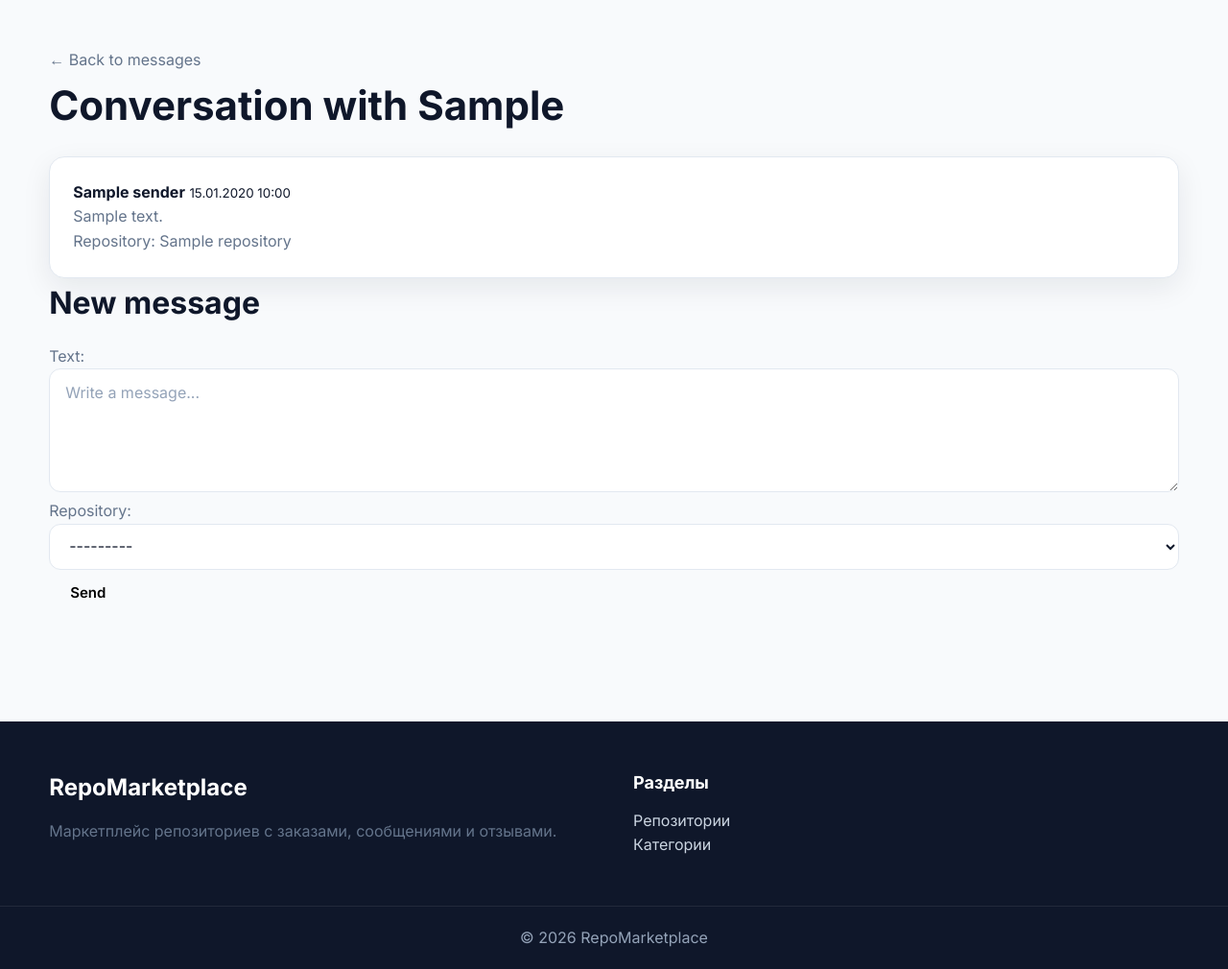
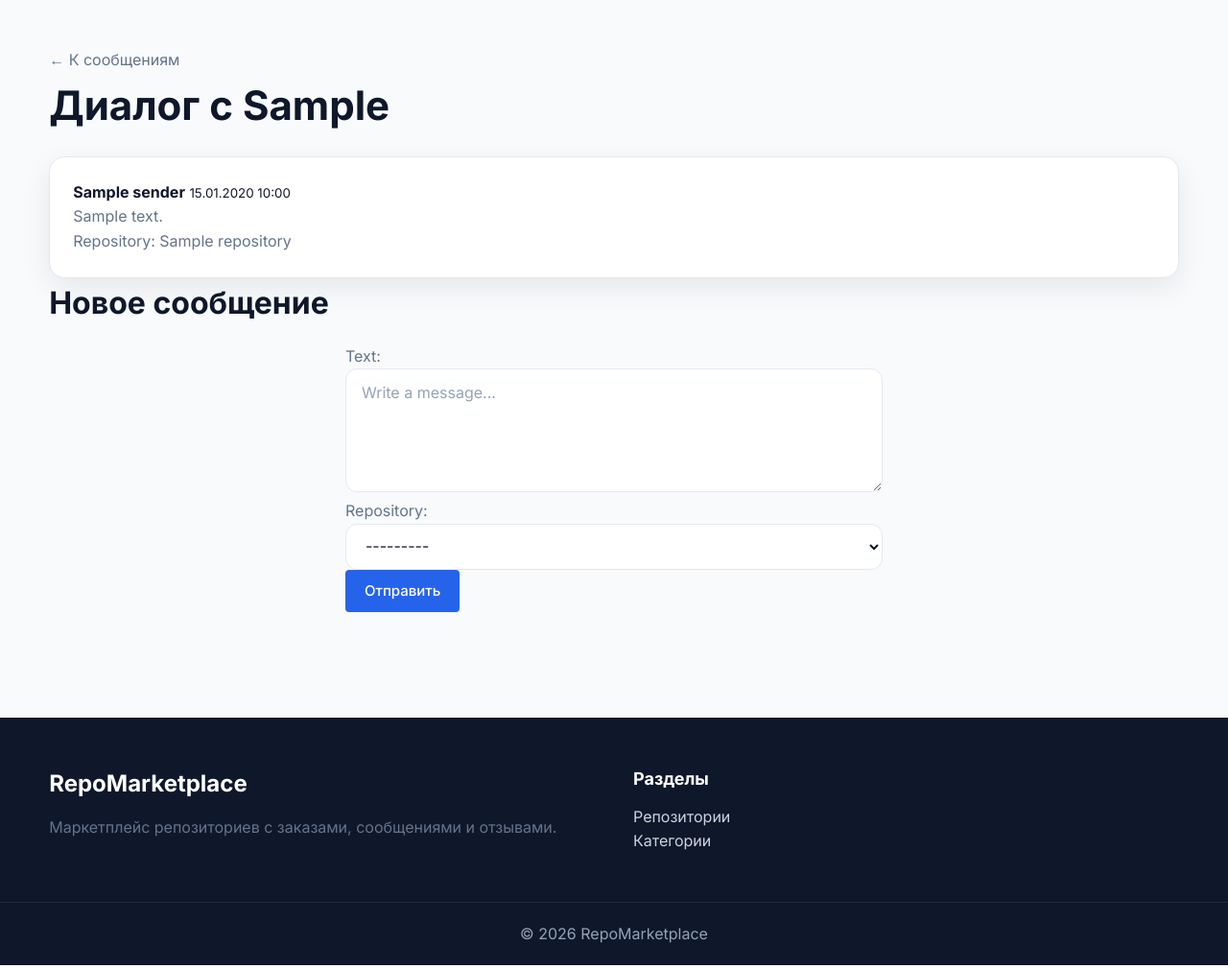
Before and after one commit to arlekino0o/RepoMarketplace, a Django app: template marketplace/templates/marketplace/message_conversation.html in a window 1280 px wide. Shown: the part 73-1083 px from the top of the page at 96% size. Run offline with Django 5.2, Linux system fonts and the light colour scheme; tables that the repository leaves empty hold one stand-in row (values such as "Sample post"); the template is opened without the code that fills it: values that come from a table or form of the project are taken from there, most other values are stand-ins (such as "Sample title", 1, 10 or a date in 2020).

Commit message:
Polish remaining pages with Greenmoon UI

```diff
--- a/marketplace/templates/marketplace/message_conversation.html
+++ b/marketplace/templates/marketplace/message_conversation.html
@@ -3,8 +3,8 @@
 {% block title %}Conversation with {{ other_user }}{% endblock %}
 
 {% block content %}
-    <p><a href="{% url 'marketplace:message_list' %}">&larr; Back to messages</a></p>
-    <h1>Conversation with {{ other_user }}</h1>
+    <p><a href="{% url 'marketplace:message_list' %}">&larr; К сообщениям</a></p>
+    <h1>Диалог с {{ other_user }}</h1>
 
     {% for message in conversation %}
         <article class="card">
@@ -16,13 +16,13 @@
             {% endif %}
         </article>
     {% empty %}
-        <p>Start the conversation with a message below.</p>
+        <p>Начните диалог сообщением ниже.</p>
     {% endfor %}
 
-    <h2>New message</h2>
-    <form method="post">
+    <h2>Новое сообщение</h2>
+    <form class="form-card" method="post">
         {% csrf_token %}
         {{ form.as_p }}
-        <button class="btn" type="submit">Send</button>
+        <button class="btn-primary" type="submit">Отправить</button>
     </form>
 {% endblock %}
--- a/marketplace/templates/marketplace/message_list.html
+++ b/marketplace/templates/marketplace/message_list.html
@@ -3,8 +3,9 @@
 {% block title %}Messages{% endblock %}
 
 {% block content %}
-    <h1>Messages</h1>
+    <section class="products-header"><div><h1>Сообщения</h1><p class="products-count">Ваши последние диалоги</p></div></section>
 
+    <section class="orders-list">
     {% if dialogs %}
         {% for dialog in dialogs %}
             <article class="card">
@@ -16,6 +17,7 @@
             </article>
         {% endfor %}
     {% else %}
-        <p>You do not have any messages yet.</p>
+        <p>У вас пока нет сообщений.</p>
     {% endif %}
+    </section>
 {% endblock %}
--- a/marketplace/templates/marketplace/user_form.html
+++ b/marketplace/templates/marketplace/user_form.html
@@ -4,10 +4,11 @@
 {% block title %}Edit profile{% endblock %}
 
 {% block content %}
-    <h1>Edit profile</h1>
+    <section class="auth-page"><div class="card form-card auth-card"><h1>Редактировать профиль</h1>
     <form method="post">
         {% csrf_token %}
         {{ form.as_p }}
-        <button class="btn" type="submit">Save</button>
+        <button class="btn-primary" type="submit">Сохранить</button>
     </form>
+    </div></section>
 {% endblock %}
```
Also changed, not shown: marketplace/templates/marketplace/review_form.html (+4 -3 lines).
